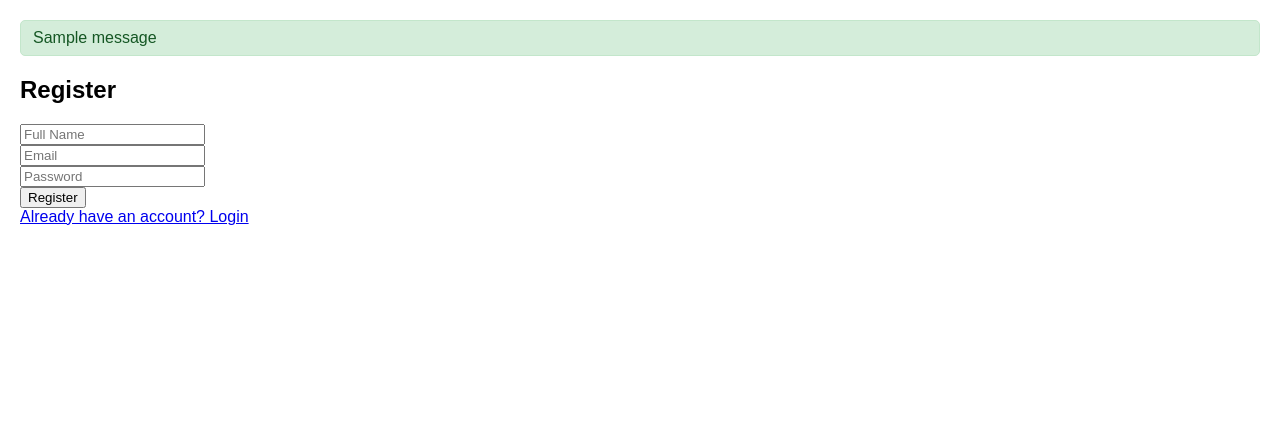
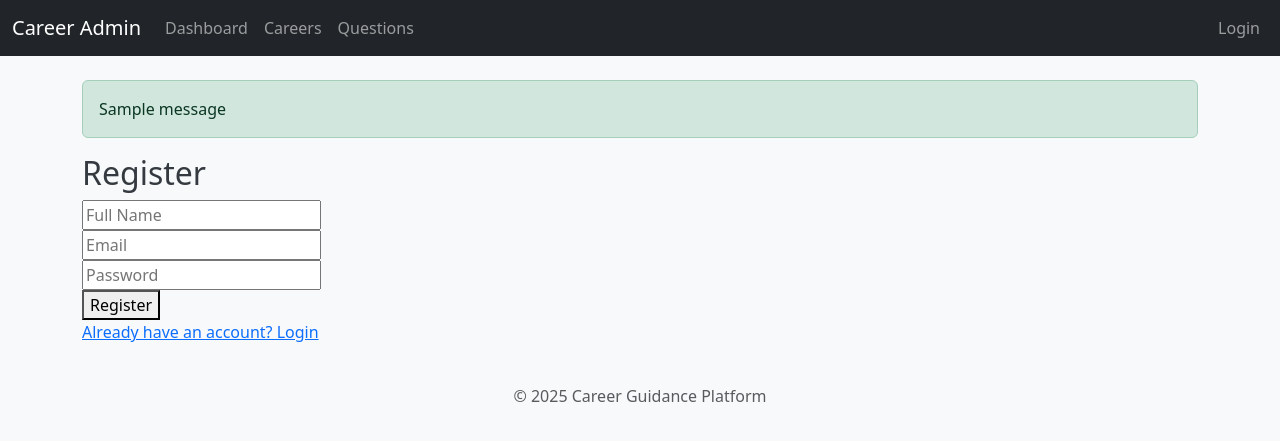
Before and after one commit to geeta-ux/project-skeleton, a Flask app: page /auth/register in a window 1280 px wide. Shown: the top 441 px of the page. Run offline with Flask 3, Linux system fonts and the light colour scheme; tables that the repository leaves empty hold one stand-in row (values such as "Sample post"); one stand-in notice (Sample message) is shown.

Commit message:
feat:UI polish+test_auth

```diff
--- a/career_guide/__init__.py
+++ b/career_guide/__init__.py
@@ -2,6 +2,8 @@
 from flask_sqlalchemy import SQLAlchemy
 from flask_login import LoginManager
 from flask_migrate import Migrate
+from datetime import datetime
+
 
 db = SQLAlchemy()
 login_manager = LoginManager()
@@ -30,6 +32,9 @@
 
         # Create tables if they don't exist (optional)
         db.create_all()
+        @app.context_processor
+        def inject_now():
+         return {'now': datetime.utcnow}
 
     # Flask-Login user loader
     @login_manager.user_loader
--- a/career_guide/db/seed.sql
+++ b/career_guide/db/seed.sql
@@ -1,8 +1,56 @@
-INSERT INTO question (text, dimension) VALUES
-('Solve the pattern: 2, 4, 8, 16, ?', 'Logical'),
-('Identify the synonym of "abundant"', 'Verbal'),
-('What is 15 + 27?', 'Numerical'),
-('Which shape comes next?', 'Spatial'),
-('Do you enjoy coding tasks?', 'Tech interest'),
-('Do you enjoy leading groups?', 'People/Leadership');
--- Repeat to reach ~60–100 questions
+INSERT INTO questions (text, section, difficulty, options, correct_option, weight) VALUES
+('Solve the pattern: 2, 4, 8, 16, ?', 'Logical', 'Easy', '["32","24","30","28"]', '32', 1.0),
+('Identify the synonym of "abundant"', 'Verbal', 'Easy', '["Scarce","Plentiful","Tiny","Little"]', 'Plentiful', 1.0),
+('What is 15 + 27?', 'Numerical', 'Easy', '["42","40","45","44"]', '42', 1.0),
+('Which shape comes next in the sequence?', 'Spatial', 'Medium', '["Circle","Square","Triangle","Hexagon"]', 'Triangle', 1.0),
+('Do you enjoy coding tasks?', 'Tech interest', 'Easy', '["Yes","No"]', 'Yes', 1.0),
+('Do you enjoy leading groups?', 'People/Leadership', 'Easy', '["Yes","No"]', 'Yes', 1.0),
+('Find the missing number: 5, 10, 20, 40, ?', 'Logical', 'Medium', '["60","80","70","100"]', '80', 1.0),
+('Select the antonym of "brave"', 'Verbal', 'Easy', '["Cowardly","Heroic","Bold","Fearless"]', 'Cowardly', 1.0),
+('What is 12 * 7?', 'Numerical', 'Easy', '["84","72","96","90"]', '84', 1.0),
+('Which figure completes the pattern?', 'Spatial', 'Medium', '["Star","Circle","Rectangle","Triangle"]', 'Rectangle', 1.0),
+('Do you like working with technology?', 'Tech interest', 'Easy', '["Yes","No"]', 'Yes', 1.0),
+('Do you prefer teamwork?', 'People/Leadership', 'Easy', '["Yes","No"]', 'Yes', 1.0),
+('Solve: 1, 1, 2, 3, 5, ?', 'Logical', 'Medium', '["5","8","7","6"]', '8', 1.0),
+('Choose the correct synonym of "elated"', 'Verbal', 'Medium', '["Sad","Joyful","Angry","Confused"]', 'Joyful', 1.0),
+('What is 144 ÷ 12?', 'Numerical', 'Easy', '["12","11","13","10"]', '12', 1.0),
+('Which 3D shape is this from top view?', 'Spatial', 'Hard', '["Cube","Cylinder","Cone","Sphere"]', 'Cylinder', 1.0),
+('Do you enjoy problem-solving?', 'Tech interest', 'Medium', '["Yes","No"]', 'Yes', 1.0),
+('Do you like mentoring others?', 'People/Leadership', 'Medium', '["Yes","No"]', 'Yes', 1.0),
+('Find the next in series: 3, 6, 9, 12, ?', 'Logical', 'Easy', '["15","16","18","14"]', '15', 1.0),
+('Select the antonym of "optimistic"', 'Verbal', 'Medium', '["Pessimistic","Cheerful","Happy","Bright"]', 'Pessimistic', 1.0),
+('What is 50 - 17?', 'Numerical', 'Easy', '["33","35","32","30"]', '33', 1.0),
+('Which figure rotates 90 degrees to match?', 'Spatial', 'Medium', '["Square","Triangle","Rectangle","Circle"]', 'Rectangle', 1.0),
+('Do you enjoy building websites?', 'Tech interest', 'Medium', '["Yes","No"]', 'Yes', 1.0),
+('Do you like leading projects?', 'People/Leadership', 'Medium', '["Yes","No"]', 'Yes', 1.0),
+('Solve the sequence: 10, 20, 40, 80, ?', 'Logical', 'Easy', '["100","120","160","200"]', '160', 1.0),
+('Identify the synonym of "rapid"', 'Verbal', 'Easy', '["Fast","Slow","Steady","Lazy"]', 'Fast', 1.0),
+('What is 9 * 8?', 'Numerical', 'Easy', '["72","64","81","70"]', '72', 1.0),
+('Which pattern completes the figure?', 'Spatial', 'Medium', '["Circle","Square","Triangle","Hexagon"]', 'Hexagon', 1.0),
+('Do you enjoy data analysis?', 'Tech interest', 'Medium', '["Yes","No"]', 'Yes', 1.0),
+('Do you enjoy conflict resolution?', 'People/Leadership', 'Medium', '["Yes","No"]', 'Yes', 1.0),
+('Find the missing number: 2, 6, 12, 20, ?', 'Logical', 'Medium', '["28","30","32","26"]', '30', 1.0),
+('Select the antonym of "generous"', 'Verbal', 'Medium', '["Stingy","Kind","Large","Giving"]', 'Stingy', 1.0),
+('What is 81 ÷ 9?', 'Numerical', 'Easy', '["9","8","7","10"]', '9', 1.0),
+('Which shape has the most edges?', 'Spatial', 'Medium', '["Cube","Sphere","Cone","Cylinder"]', 'Cube', 1.0),
+('Do you enjoy programming in Python?', 'Tech interest', 'Medium', '["Yes","No"]', 'Yes', 1.0),
+('Do you like organizing teams?', 'People/Leadership', 'Medium', '["Yes","No"]', 'Yes', 1.0),
+('Next in pattern: 1, 4, 9, 16, ?', 'Logical', 'Medium', '["20","25","30","36"]', '25', 1.0),
+('Choose the synonym of "ingenious"', 'Verbal', 'Medium', '["Clever","Dull","Weak","Slow"]', 'Clever', 1.0),
+('What is 14 + 29?', 'Numerical', 'Easy', '["43","44","45","42"]', '43', 1.0),
+('Which figure is symmetrical?', 'Spatial', 'Medium', '["Circle","Triangle","Arrow","Star"]', 'Circle', 1.0),
+('Do you enjoy coding competitions?', 'Tech interest', 'Medium', '["Yes","No"]', 'Yes', 1.0),
+('Do you like leading teams under pressure?', 'People/Leadership', 'Hard', '["Yes","No"]', 'Yes', 1.0),
+('Solve: 5, 10, 15, 20, ?', 'Logical', 'Easy', '["25","30","24","22"]', '25', 1.0),
+('Select antonym of "fragile"', 'Verbal', 'Medium', '["Delicate","Sturdy","Weak","Soft"]', 'Sturdy', 1.0),
+('What is 36 ÷ 6?', 'Numerical', 'Easy', '["6","5","7","8"]', '6', 1.0),
+('Which shape rotates to match the pattern?', 'Spatial', 'Medium', '["Triangle","Square","Rectangle","Circle"]', 'Square', 1.0),
+('Do you enjoy AI projects?', 'Tech interest', 'Medium', '["Yes","No"]', 'Yes', 1.0),
+('Do you enjoy mentoring teams?', 'People/Leadership', 'Medium', '["Yes","No"]', 'Yes', 1.0),
+('Find next in series: 3, 9, 27, ?', 'Logical', 'Medium', '["54","72","81","9"]', '81', 1.0),
+('Choose the synonym of "vivid"', 'Verbal', 'Medium', '["Bright","Dull","Faint","Weak"]', 'Bright', 1.0),
+('What is 17 + 23?', 'Numerical', 'Easy', '["40","41","39","42"]', '40', 1.0),
+('Which shape has equal sides?', 'Spatial', 'Medium', '["Square","Triangle","Rectangle","Circle"]', 'Square', 1.0),
+('Do you enjoy robotics?', 'Tech interest', 'Medium', '["Yes","No"]', 'Yes', 1.0),
+('Do you like leading strategic initiatives?', 'People/Leadership', 'Hard', '["Yes","No"]', 'Yes', 1.0);
+---50 questions added---
--- /dev/null
+++ b/career_guide/static/css/style.css
@@ -0,0 +1,12 @@
+/* style.css */
+body {
+    background-color: #f8f9fa;
+}
+
+h1, h2 {
+    color: #343a40;
+}
+
+.navbar {
+    margin-bottom: 20px;
+}
--- a/career_guide/templates/admin/careers.html
+++ b/career_guide/templates/admin/careers.html
@@ -1,3 +1,7 @@
+{% extends "base.html" %}
+{% block title %}Manage Careers{% endblock %}
+
+{% block content %}
 <!doctype html>
 <html lang="en">
 <head>
@@ -136,3 +140,4 @@
 
 </body>
 </html>
+{% endblock %}
--- a/career_guide/templates/admin/dashboard.html
+++ b/career_guide/templates/admin/dashboard.html
@@ -1,3 +1,7 @@
+{% extends "base.html" %}
+{% block title %}Admin Dashboard{% endblock %}
+
+{% block content %}
 <!doctype html>
 <html lang="en">
 <head>
@@ -26,3 +30,4 @@
   </ul>
 </body>
 </html>
+{% endblock %}
--- a/career_guide/templates/base.html
+++ b/career_guide/templates/base.html
@@ -1,44 +1,61 @@
-<!DOCTYPE html>
-<html>
+<!doctype html>
+<html lang="en">
 <head>
-    <title>Career Guide AI</title>
-    <style>
-        body {
-            font-family: Arial, sans-serif;
-            margin: 20px;
-        }
-        ul.flash-messages {
-            list-style: none;
-            padding: 0;
-        }
-        ul.flash-messages li {
-            padding: 8px 12px;
-            margin-bottom: 10px;
-            border-radius: 5px;
-        }
-        .flash-danger {
-            background-color: #f8d7da;
-            color: #721c24;
-            border: 1px solid #f5c6cb;
-        }
-        .flash-success {
-            background-color: #d4edda;
-            color: #155724;
-            border: 1px solid #c3e6cb;
-        }
-    </style>
+  <meta charset="utf-8">
+  <title>{% block title %}Admin Panel{% endblock %}</title>
+
+  <!-- ✅ Use Bootstrap via CDN (avoids 404 errors) -->
+  <link href="https://cdn.jsdelivr.net/npm/bootstrap@5.3.0/dist/css/bootstrap.min.css" rel="stylesheet">
+
+  <!-- ✅ Optional custom styles -->
+  <link rel="stylesheet" href="{{ url_for('static', filename='css/style.css') }}">
 </head>
 <body>
+
+  <!-- ✅ Navbar -->
+  <nav class="navbar navbar-expand-lg navbar-dark bg-dark">
+    <div class="container-fluid">
+      <a class="navbar-brand" href="{{ url_for('admin.dashboard') }}">Career Admin</a>
+      <button class="navbar-toggler" type="button" data-bs-toggle="collapse" data-bs-target="#navbarNav">
+        <span class="navbar-toggler-icon"></span>
+      </button>
+
+      <div class="collapse navbar-collapse" id="navbarNav">
+        <ul class="navbar-nav">
+          <li class="nav-item"><a class="nav-link" href="{{ url_for('admin.dashboard') }}">Dashboard</a></li>
+          <li class="nav-item"><a class="nav-link" href="{{ url_for('admin.careers') }}">Careers</a></li>
+          <li class="nav-item"><a class="nav-link" href="{{ url_for('admin.questions') }}">Questions</a></li>
+        </ul>
+
+        <ul class="navbar-nav ms-auto">
+          {% if current_user.is_authenticated %}
+            <li class="nav-item"><a class="nav-link text-danger" href="{{ url_for('auth.logout') }}">Logout</a></li>
+          {% else %}
+            <li class="nav-item"><a class="nav-link" href="{{ url_for('auth.login') }}">Login</a></li>
+          {% endif %}
+        </ul>
+      </div>
+    </div>
+  </nav>
+
+  <!-- ✅ Page Content -->
+  <main class="container mt-4">
     {% with messages = get_flashed_messages(with_categories=true) %}
       {% if messages %}
-        <ul class="flash-messages">
         {% for category, message in messages %}
-          <li class="flash-{{ category }}">{{ message }}</li>
+          <div class="alert alert-{{ category }}">{{ message }}</div>
         {% endfor %}
-        </ul>
       {% endif %}
     {% endwith %}
+    {% block content %}{% endblock %}
+  </main>
 
-    {% block content %}{% endblock %}
+  <!-- ✅ Footer -->
+  <footer class="bg-light text-center text-muted py-3 mt-4">
+    &copy; {{ now().year }} Career Guidance Platform
+  </footer>
+
+  <!-- ✅ Bootstrap JS Bundle -->
+  <script src="https://cdn.jsdelivr.net/npm/bootstrap@5.3.0/dist/js/bootstrap.bundle.min.js"></script>
 </body>
 </html>
```
Also changed, not shown: career_guide/templates/admin/base.html (+46 -7 lines), career_guide/tests/test_auth.py (added, +33 -0 lines), app.py (line endings or trailing spaces).
